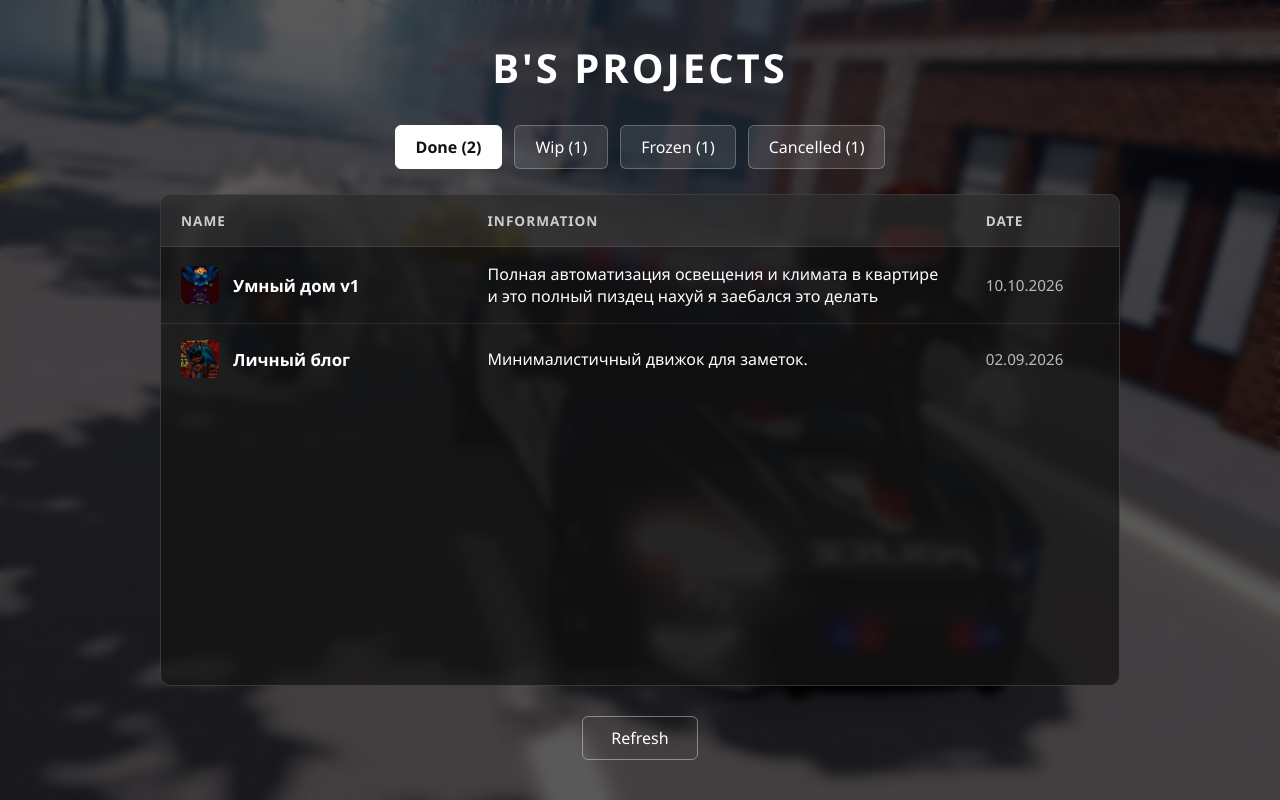
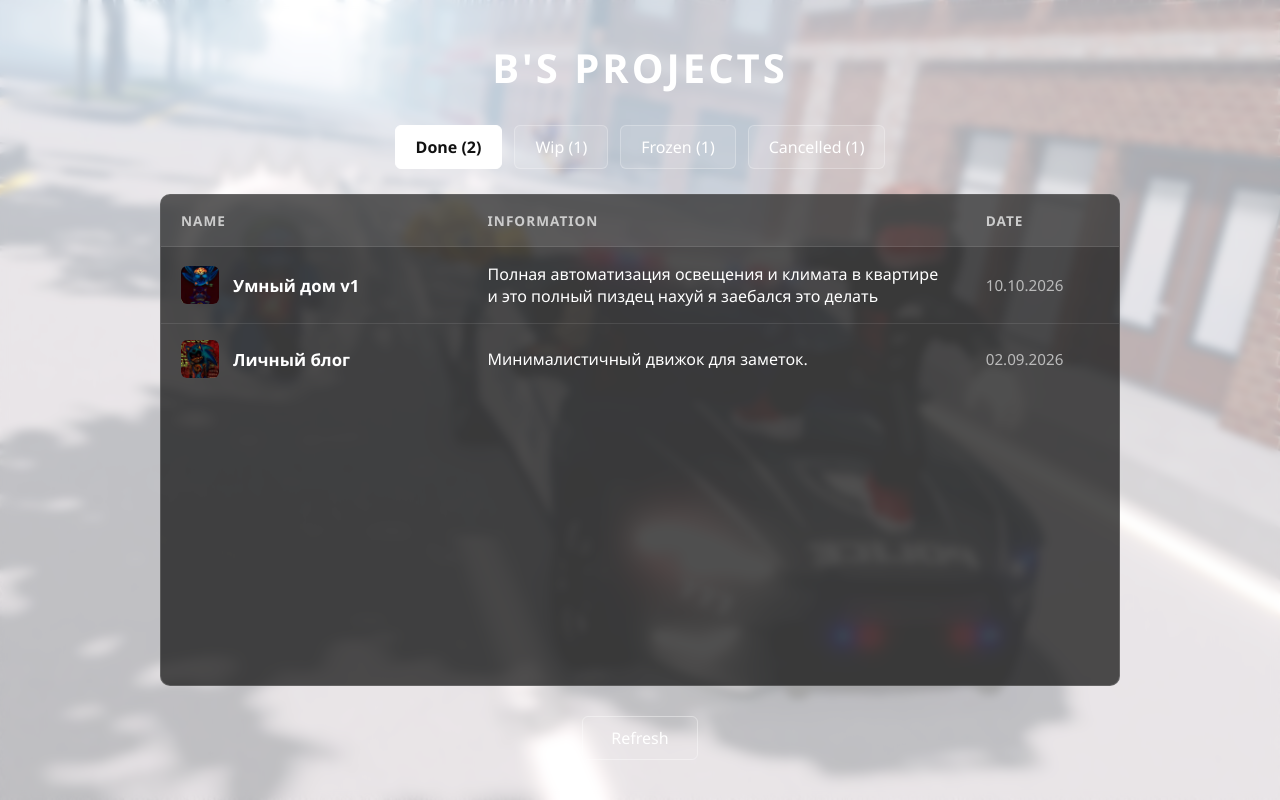
Before and after one commit to lenar220-crypto/brelok-status.github.io, a plain HTML site: page index.html in a window 1280 px wide. Drawn offline with Linux system fonts and the light colour scheme.

Commit message:
Update style.css

```diff
--- a/style.css
+++ b/style.css
@@ -33,7 +33,7 @@ body {
   left: 0;
   width: 100%;
   height: 100%;
-  background: rgba(0, 0, 0, 0.65);
+  background: rgb(255 255 255 / 0.65);
   backdrop-filter: blur(4px);
   z-index: -1;
 }
```
